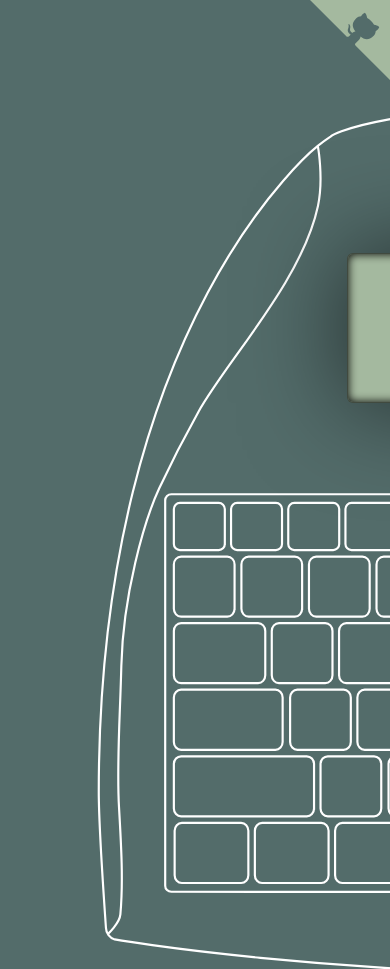
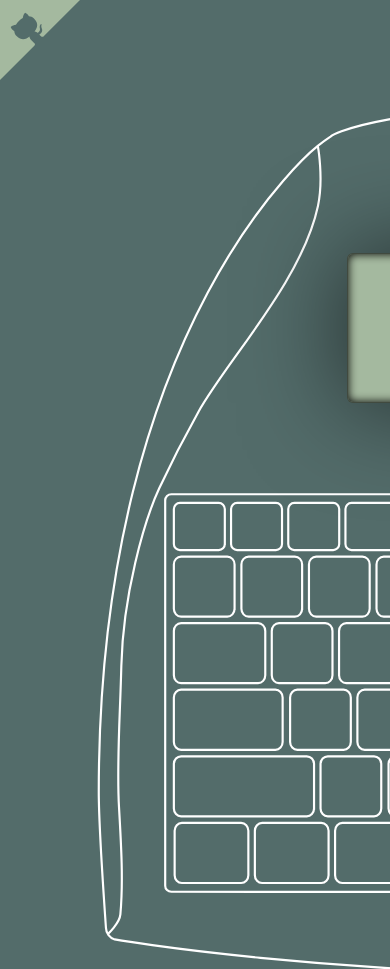
Before and after one commit to bumper314/neo-sim, a plain HTML site: page index.html in a window 390 px wide. Shown: the top 969 px of the page. Drawn offline with Linux system fonts and the light colour scheme.

Commit message:
Fix github banner
Removed distracting animation.
Moved to left corner so it anchors better.

```diff
--- a/index.html
+++ b/index.html
@@ -18,7 +18,7 @@
 			<td>&nbsp;</td>
 		</tr>
 	</table>
-	<a href="https://github.com/bumper314/neo-sim" class="github-corner" aria-label="View source on Github"><svg width="80" height="80" viewBox="0 0 250 250" style="fill:#a4b99f; color:#536c6a; position: absolute; top: 0; border: 0; right: 0;" aria-hidden="true"><path d="M0,0 L115,115 L130,115 L142,142 L250,250 L250,0 Z"></path><path d="M128.3,109.0 C113.8,99.7 119.0,89.6 119.0,89.6 C122.0,82.7 120.5,78.6 120.5,78.6 C119.2,72.0 123.4,76.3 123.4,76.3 C127.3,80.9 125.5,87.3 125.5,87.3 C122.9,97.6 130.6,101.9 134.4,103.2" fill="currentColor" style="transform-origin: 130px 106px;" class="octo-arm"></path><path d="M115.0,115.0 C114.9,115.1 118.7,116.5 119.8,115.4 L133.7,101.6 C136.9,99.2 139.9,98.4 142.2,98.6 C133.8,88.0 127.5,74.4 143.8,58.0 C148.5,53.4 154.0,51.2 159.7,51.0 C160.3,49.4 163.2,43.6 171.4,40.1 C171.4,40.1 176.1,42.5 178.8,56.2 C183.1,58.6 187.2,61.8 190.9,65.4 C194.5,69.0 197.7,73.2 200.1,77.6 C213.8,80.2 216.3,84.9 216.3,84.9 C212.7,93.1 206.9,96.0 205.4,96.6 C205.1,102.4 203.0,107.8 198.3,112.5 C181.9,128.9 168.3,122.5 157.7,114.1 C157.9,116.9 156.7,120.9 152.7,124.9 L141.0,136.5 C139.8,137.7 141.6,141.9 141.8,141.8 Z" fill="currentColor" class="octo-body"></path></svg></a>
+	<a href="https://github.com/bumper314/neo-sim" class="github-corner" aria-label="View source on Github"><svg width="80" height="80" viewBox="0 0 250 250" style="fill:#a4b99f; color:#536c6a; position: absolute; top: 0; border: 0; left: 0; transform: scale(-1, 1);" aria-hidden="true"><path d="M0,0 L115,115 L130,115 L142,142 L250,250 L250,0 Z"></path><path d="M128.3,109.0 C113.8,99.7 119.0,89.6 119.0,89.6 C122.0,82.7 120.5,78.6 120.5,78.6 C119.2,72.0 123.4,76.3 123.4,76.3 C127.3,80.9 125.5,87.3 125.5,87.3 C122.9,97.6 130.6,101.9 134.4,103.2" fill="currentColor" style="transform-origin: 130px 106px;" class="octo-arm"></path><path d="M115.0,115.0 C114.9,115.1 118.7,116.5 119.8,115.4 L133.7,101.6 C136.9,99.2 139.9,98.4 142.2,98.6 C133.8,88.0 127.5,74.4 143.8,58.0 C148.5,53.4 154.0,51.2 159.7,51.0 C160.3,49.4 163.2,43.6 171.4,40.1 C171.4,40.1 176.1,42.5 178.8,56.2 C183.1,58.6 187.2,61.8 190.9,65.4 C194.5,69.0 197.7,73.2 200.1,77.6 C213.8,80.2 216.3,84.9 216.3,84.9 C212.7,93.1 206.9,96.0 205.4,96.6 C205.1,102.4 203.0,107.8 198.3,112.5 C181.9,128.9 168.3,122.5 157.7,114.1 C157.9,116.9 156.7,120.9 152.7,124.9 L141.0,136.5 C139.8,137.7 141.6,141.9 141.8,141.8 Z" fill="currentColor" class="octo-body"></path></svg></a>
 	<script src="neo-sim.js"></script>
 </body>
 </html>
--- a/neo-sim.css
+++ b/neo-sim.css
@@ -62,4 +62,3 @@ table {
 	background-repeat: no-repeat;
 	background-position: center center;
 }
-.github-corner:hover .octo-arm{animation:octocat-wave 560ms ease-in-out}@keyframes octocat-wave{0%,100%{transform:rotate(0)}20%,60%{transform:rotate(-25deg)}40%,80%{transform:rotate(10deg)}}@media (max-width:500px){.github-corner:hover .octo-arm{animation:none}.github-corner .octo-arm{animation:octocat-wave 560ms ease-in-out}}
```
